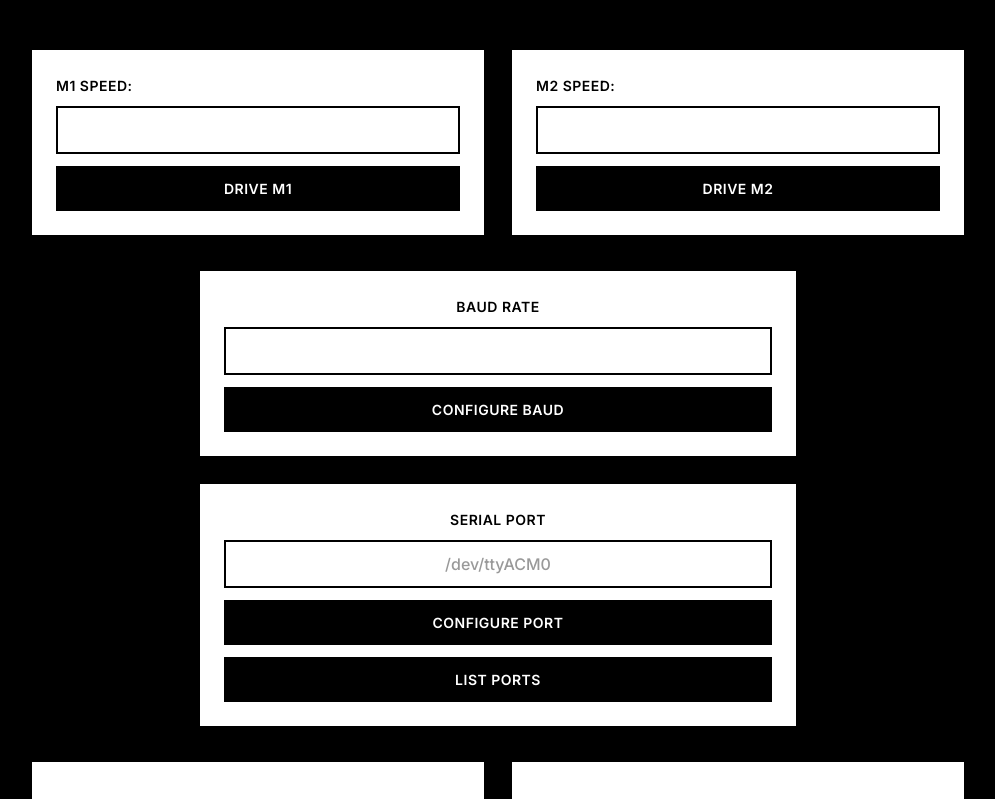
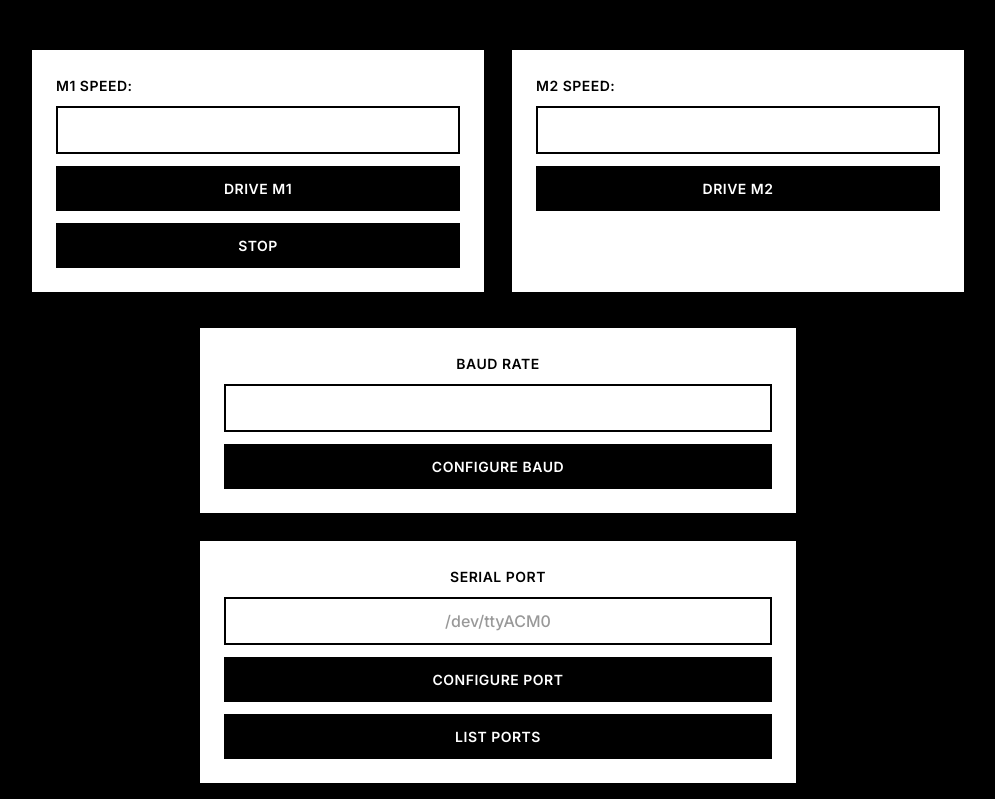
Before and after one commit to lazytatzv/motion_studio, a React (Vite) app: page / in a window 1280 px wide. Shown: the top 799 px of the page, without its empty margins (142-1137 px from the left). Built offline with nearby package versions, Linux system fonts and the light colour scheme.

Commit message:
add stop command

```diff
--- a/src/App.css
+++ b/src/App.css
@@ -72,6 +72,21 @@ main {
   font-size: 1rem;
   font-weight: 500;
   text-align: center;
+}
+
+/* モーターを止める */
+.stop-m1 {
+  display: flex;
+  flex-direction: column;
+  justify-content: center;
+  width: 100%;
+}
+
+.stop-m2 {
+  display: flex;
+  flex-direction: column;
+  justify-content: center;
+  width: 100%;
 }
 
 /* Configuration Section */
--- a/src/App.tsx
+++ b/src/App.tsx
@@ -31,21 +31,32 @@ function App() {
   const [pwmM2, setPwmM2] = useState<number>(0);
 
 
+  // ===== Event Handler ==================================
+
   // モータ駆動用。Rust関数をinvokeし、裏でシリアル送って回す
   // M1 Drive -> ID 6
   // M2 Drive -> ID 7
-  const handleForwardM1 = async () => {
+  const handleDriveM1 = async () => {
     if (motorSpeedM1 == "") return; //空ならreturn
 
     await invoke("drive_simply_async", { speed: motorSpeedM1 as number, motorIndex: 1 });
     //console.log(motorSpeedM1);
   }
 
-  const handleForwardM2 = async () => {
+  const handleDriveM2 = async () => {
     if (motorSpeedM2 == "") return;
 
     await invoke("drive_simply_async", { speed: motorSpeedM2 as number, motorIndex: 2 });
     //console.log(motorSpeedM2);
+  }
+
+  // Stop motors
+  const handleStopM1 = async () => {
+    await invoke("drive_simply_async", { speed: 64 as number, motorIndex: 1 });
+  }
+
+  const handleStopM2 = async() => {
+    await invoke("drive_simply_async", { speed: 64 as number, motorIndex: 2 });
   }
 
   const handleBaud = async () => {
@@ -81,6 +92,8 @@ function App() {
   const handleResetEncoder = async () => {
     await invoke("reset_encoder_async");
   }
+
+  // ===== Infinite Loop to Fetch Data from Motor Driver etc. =======================
 
   // モーターのスピードをエンコーダから取得し、表示
   // Rust側で処理するべきかもしれない..
@@ -124,6 +137,7 @@ function App() {
 	return () => clearInterval(interval);
   }, []);
 
+  // ====== HTML ===========
 
   return (
     <main>
@@ -139,7 +153,10 @@ function App() {
               onChange={(e) => setMotorSpeedM1(e.target.value === "" ? "" : Number(e.target.value))}
             />
           </div>
-          <button onClick={handleForwardM1}>Drive M1</button>
+          <button onClick={handleDriveM1}>Drive M1</button>
+        <div className="stop-m1">
+          <button onClick={handleStopM1}>STOP</button>
+        </div>
         </div>
 
         <div className="motor-container">
@@ -152,7 +169,9 @@ function App() {
               onChange={(e) => setMotorSpeedM2(e.target.value === "" ? "" : Number(e.target.value))}
             />
           </div>
-          <button onClick={handleForwardM2}>Drive M2</button>
+          <div className="stop-m2">
+            <button onClick={handleDriveM2}>Drive M2</button>
+          </div>
         </div>
       </div>
 
```
Also changed, not shown: 1 other file (tests, documents, lock files or other folders).
